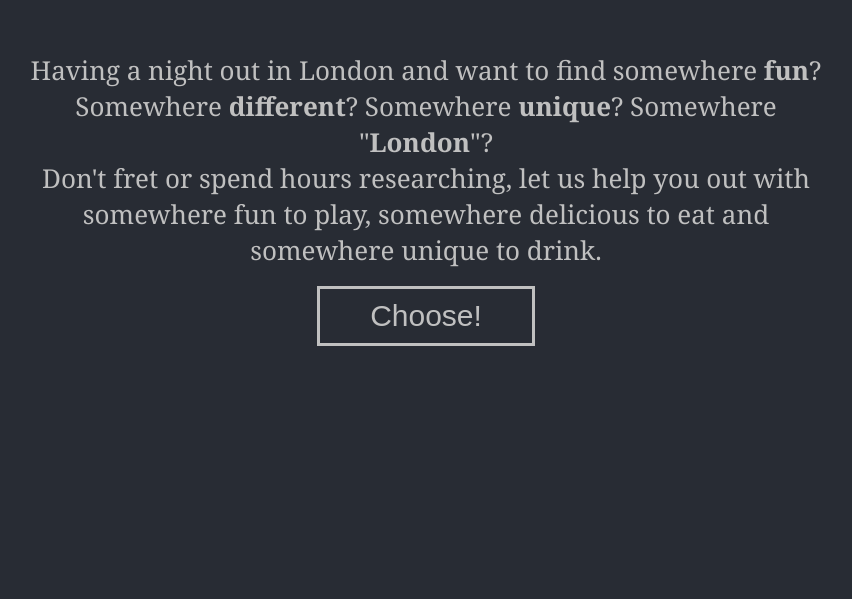
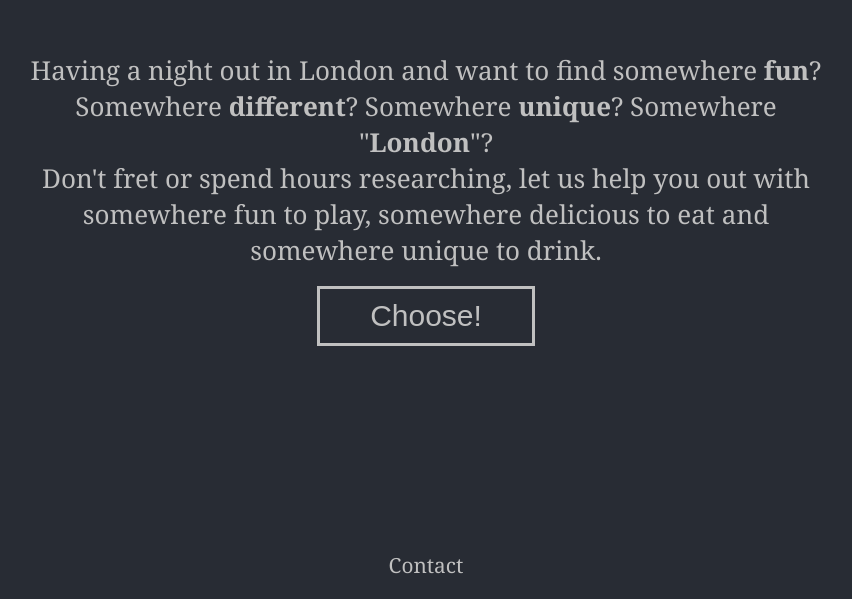
Before and after one commit to votemike/something-london, a React (Create React App) app: page / in a window 1280 px wide. Shown: the part 201-800 px from the top of the page, without its empty margins (214-1066 px from the left). Built offline with nearby package versions, Linux system fonts and the light colour scheme.

Commit message:
Adding contact link

```diff
--- a/src/App.css
+++ b/src/App.css
@@ -1,12 +1,22 @@
 /*Non-animation and non-hiding styling*/
 .App {
   text-align: center;
-}
-
-.App-header {
   background-color: #282c34;
   min-height: 100vh;
   font-size: calc(10px + 2vmin);
+}
+
+footer {
+  position: absolute;
+  bottom: 20px;
+  margin: 0 auto;
+  left: 0;
+  right: 0;
+  font-size: 0.8em;
+}
+
+footer .link:hover {
+  text-decoration: underline;
 }
 
 .row {
@@ -60,6 +70,9 @@ h2 {
 
 .selection {
   font-size: 2.2em;
+}
+
+.link {
   text-decoration: none;
   color: silver;
 }
--- a/src/App.js
+++ b/src/App.js
@@ -76,22 +76,25 @@ class App extends React.Component {
               <div>
                 <h2>play</h2>
               </div>
-              <a target="_blank" rel="noopener noreferrer" href={this.play.href} className="selection">{this.play.name}</a>
+              <a target="_blank" rel="noopener noreferrer" href={this.play.href} className="selection link">{this.play.name}</a>
             </div>
             <div className="column">
               <div>
                 <h2>eat</h2>
               </div>
-              <a target="_blank" rel="noopener noreferrer" href={this.eat.href} className="selection">{this.eat.name}</a>
+              <a target="_blank" rel="noopener noreferrer" href={this.eat.href} className="selection link">{this.eat.name}</a>
             </div>
             <div className="column">
               <div>
                 <h2>drink</h2>
               </div>
-              <a target="_blank" rel="noopener noreferrer" href={this.drink.href} className="selection">{this.drink.name}</a>
+              <a target="_blank" rel="noopener noreferrer" href={this.drink.href} className="selection link">{this.drink.name}</a>
             </div>
           </div>
         </header>
+        <footer>
+          <a href="https://votemike.co.uk" className="link">Contact</a>
+        </footer>
       </div>
     );
   }
```
